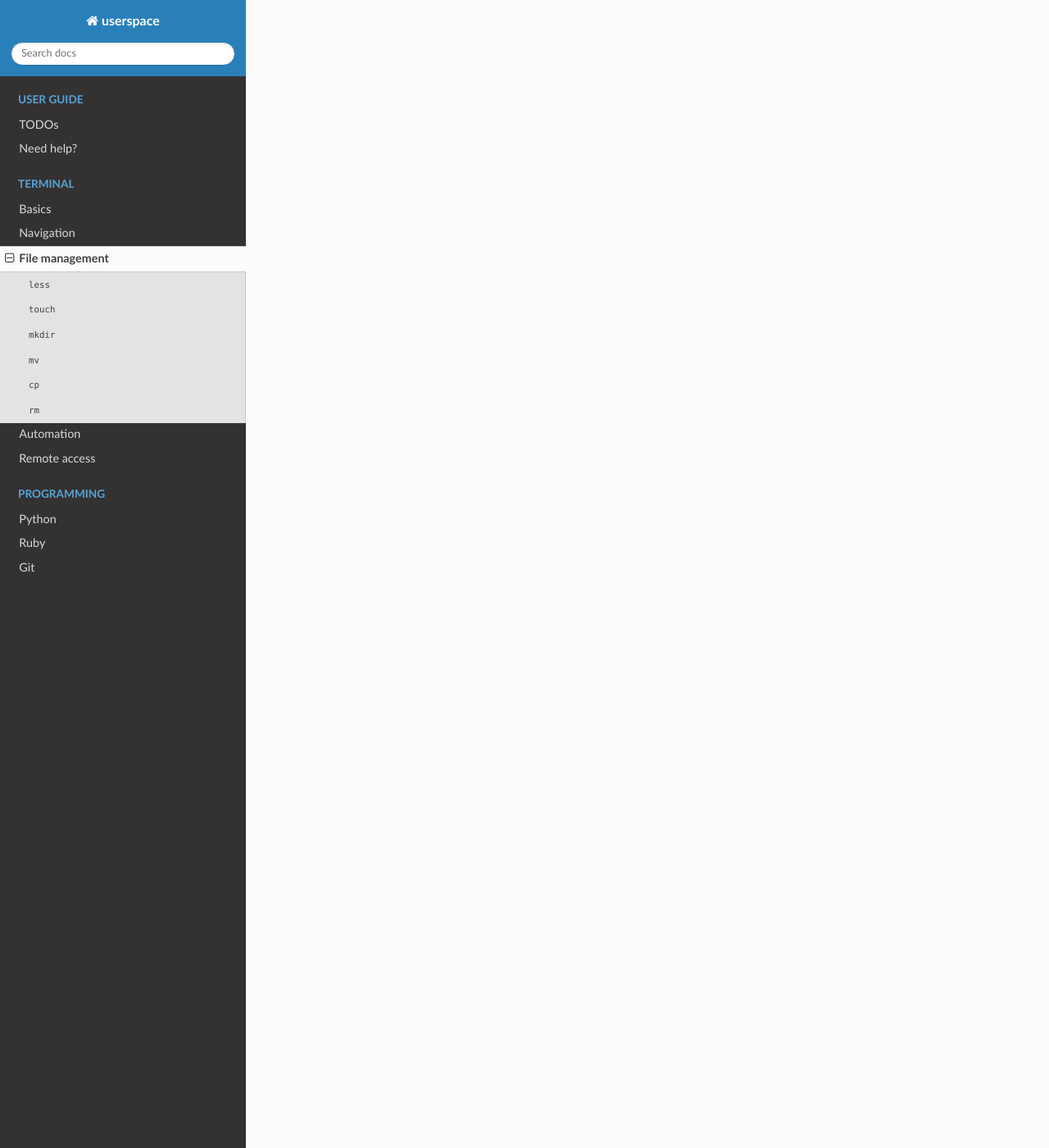
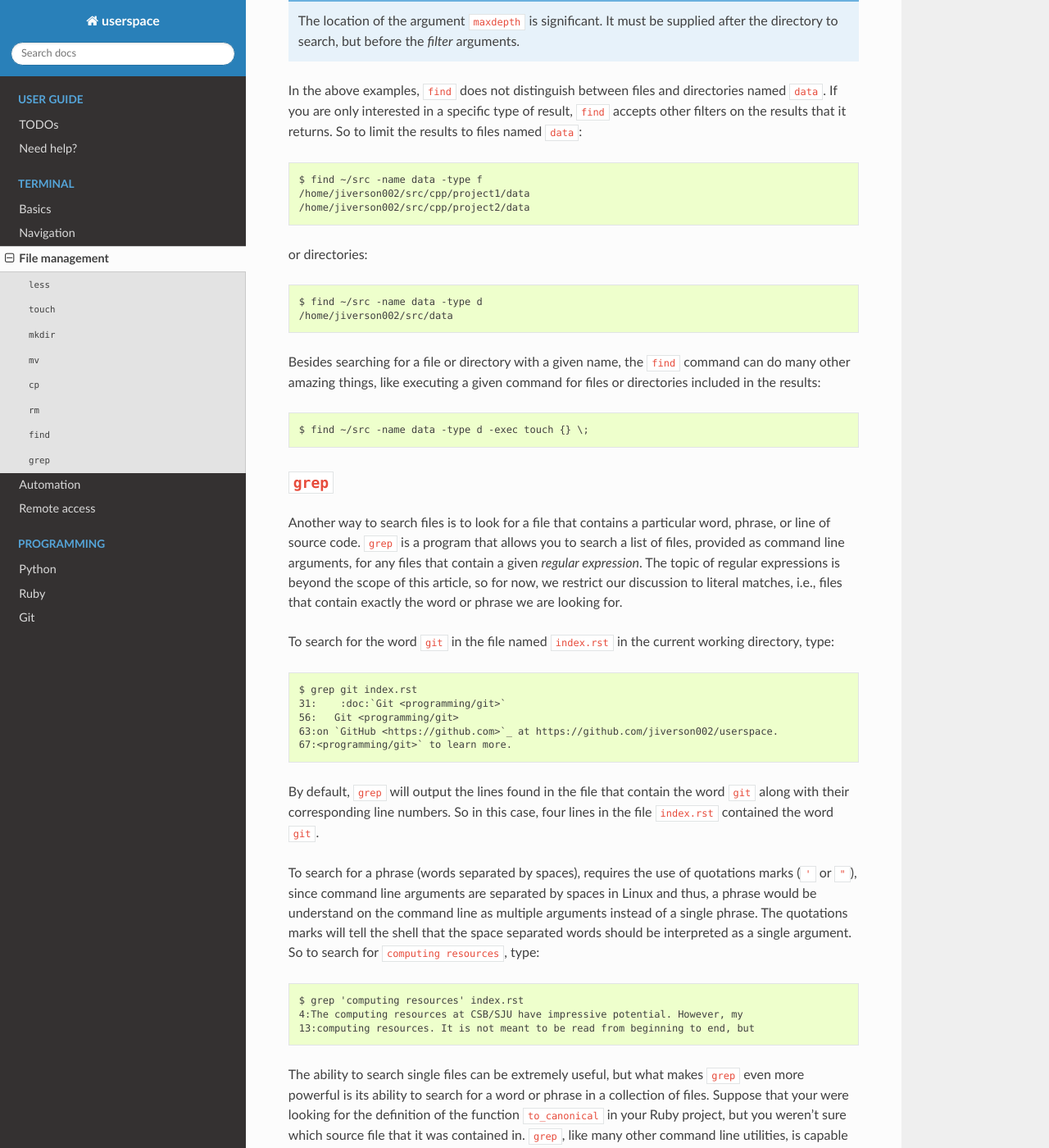
Before and after one commit to jiverson002/userspace, a Sphinx documentation site: the page built from docs/source/terminal/file-management.rst, in a window 1280 px wide and 1400 px high, scrolled down 6217 px. Shown: the whole window at 82% size. Built offline with Sphinx 7.4.7 and the Read the Docs theme 2.0.0, drawn with Linux system fonts in a browser that asks for light colours; some of the changed text lies outside the part shown.

Commit message:
topic/terminal: Initial `find' and `grep' sections

```diff
--- a/docs/source/terminal/file-management.rst
+++ b/docs/source/terminal/file-management.rst
@@ -233,3 +233,107 @@ type::
 .. warning::
   Once again, it is worth reiterating that these are permanent actions. Be
   entirely sure that the command you typed is the one that you wish to execute.
+
+``find``
+--------
+As you have probably experienced, keeping files and directories organized and
+remembering the locations of specific ones is a hard task. Many times, we would
+like to find the location of a particular file or directory. One command line
+application for doing this is ``find``. To search for things named ``data`` in
+within the directory ``~/src``, type::
+
+  $ find ~/src -name data
+  /home/jiverson002/src/cpp/project1/data
+  /home/jiverson002/src/cpp/project2/data
+  /home/jiverson002/src/data
+
+This of course, assumes that you have a directory called ``src`` in your home
+directory.
+
+Unlike many other command line utilities, the behavior of ``find`` is
+recursive by default. If this is not the desired behavior, the argument
+``-maxdepth`` can be used to control the depth of recursion. To search only in
+the directories immediately contained in ``~/src``, type::
+
+  $ find ~/src -maxdepth 1 -name data
+  /home/jiverson002/src/data
+
+.. note::
+
+   The location of the argument ``maxdepth`` is significant. It must be supplied
+   after the directory to search, but before the *filter* arguments.
+
+In the above examples, ``find`` does not distinguish between files and
+directories named ``data``. If you are only interested in a specific type of
+result, ``find`` accepts other filters on the results that it returns. So to
+limit the results to files named ``data``::
+
+  $ find ~/src -name data -type f
+  /home/jiverson002/src/cpp/project1/data
+  /home/jiverson002/src/cpp/project2/data
+
+or directories::
+
+  $ find ~/src -name data -type d
+  /home/jiverson002/src/data
+
+Besides searching for a file or directory with a given name, the ``find``
+command can do many other amazing things, like executing a given command for
+files or directories included in the results::
+
+  $ find ~/src -name data -type d -exec touch {} \;
+
+``grep``
+--------
+
+Another way to search files is to look for a file that contains a particular
+word, phrase, or line of source code. ``grep`` is a program that allows you to
+search a list of files, provided as command line arguments, for any files that
+contain a given *regular expression*. The topic of regular expressions is beyond
+the scope of this article, so for now, we restrict our discussion to literal
+matches, i.e., files that contain exactly the word or phrase we are looking for.
+
+To search for the word ``git`` in the file named ``index.rst`` in the current
+working directory, type::
+
+  $ grep git index.rst
+  31:    :doc:`Git <programming/git>`
+  56:   Git <programming/git>
+  63:on `GitHub <https://github.com>`_ at https://github.com/jiverson002/userspace.
+  67:<programming/git>` to learn more.
+
+By default, ``grep`` will output the lines found in the file that contain the
+word ``git`` along with their corresponding line numbers. So in this case, four
+lines in the file ``index.rst`` contained the word ``git``.
+
+To search for a phrase (words separated by spaces), requires the use of
+quotations marks (``'`` or ``"``), since command line arguments are separated by
+spaces in Linux and thus, a phrase would be understand on the command line as
+multiple arguments instead of a single phrase. The quotations marks will tell
+the shell that the space separated words should be interpreted as a single
+argument. So to search for ``computing resources``, type::
+
+  $ grep 'computing resources' index.rst
+  4:The computing resources at CSB/SJU have impressive potential. However, my
+  13:computing resources. It is not meant to be read from beginning to end, but
+
+The ability to search single files can be extremely useful, but what makes
+``grep`` even more powerful is its ability to search for a word or phrase in a
+collection of files. Suppose that your were looking for the definition of the
+function ``to_canonical`` in your Ruby project, but you weren't sure which
+source file that it was contained in. ``grep``, like many other command line
+utilities, is capable of applying an action recursively, that is, to a directory
+and everything that it contains. So to search all files contained in the current
+working directory for the definition of the function ``to_canonical`` we could
+type::
+
+  $ grep -R 'def to_canonical' .
+  ./core/parser.rb:91:        def to_canonical(str)
+
+In this case, since ``grep`` was searching more than one file, it reported the
+file name where the match was found in addition to the line number. Here is
+another example, where multiple functions are found with a given name::
+
+  $ grep -R 'def parse' .
+  ./core/parser.rb:28:        def parse(filename, options)
+  ./cli/parse.rb:14:    def parse(filename)
```
